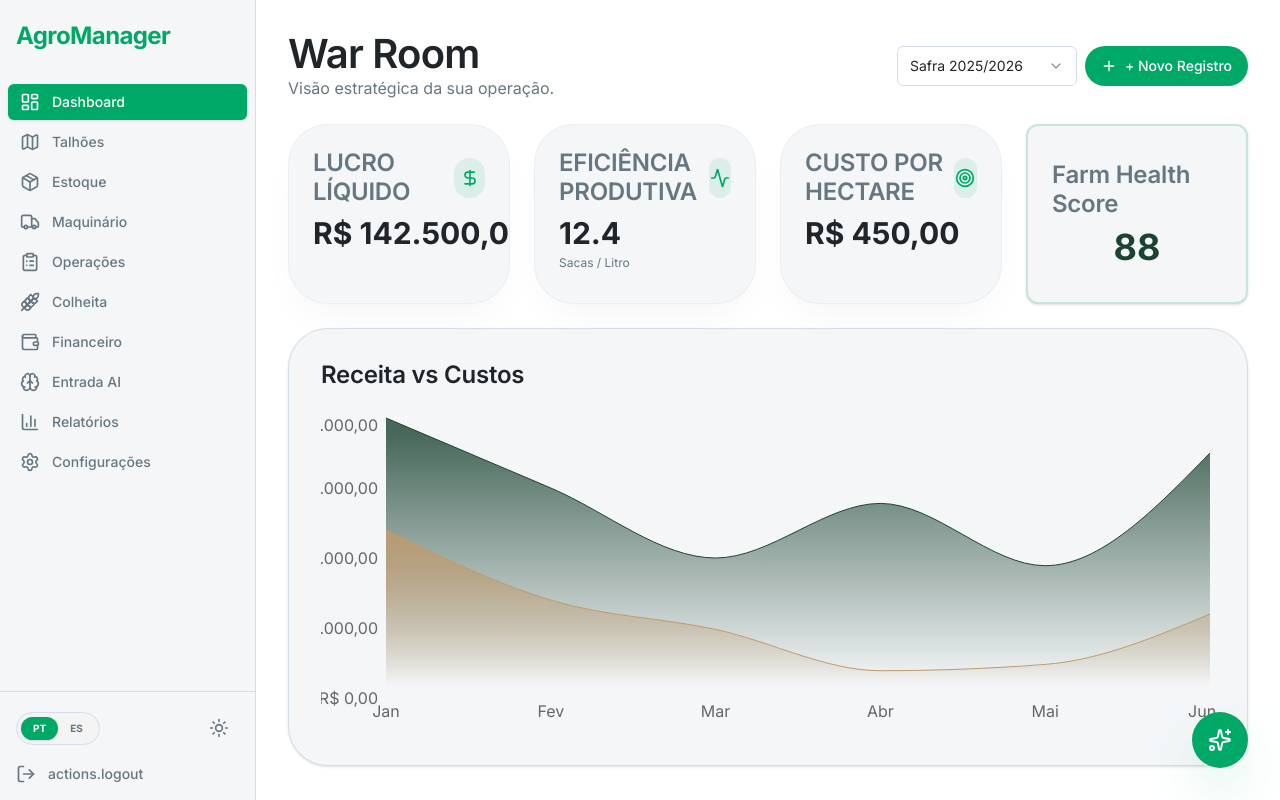
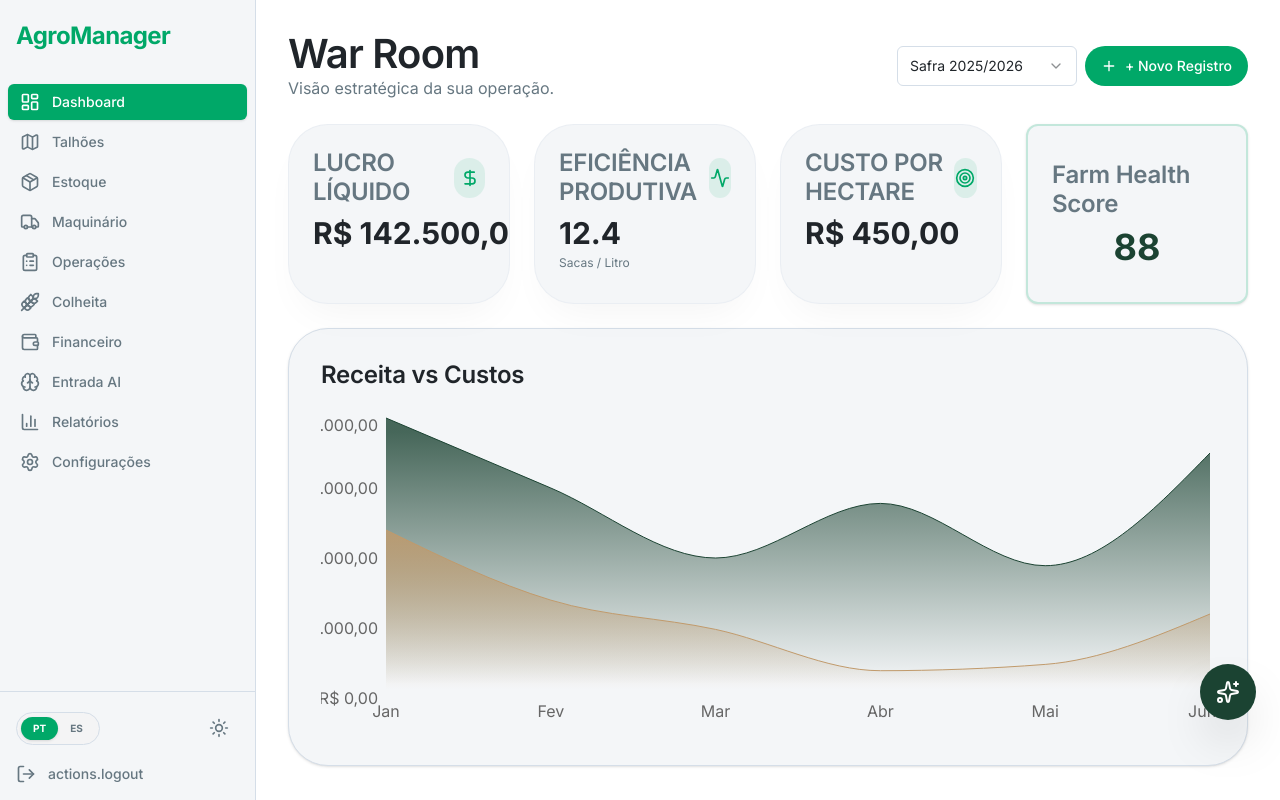
Before and after one commit to axis-net-py/AURELIUS, a React (Vite) app: page / in a window 1280 px wide. Built offline with nearby package versions, Linux system fonts and the light colour scheme; a web font is replaced by a local one; what @react-pdf/renderer would draw is missing.

Commit message:
fix: ai fab layout and implement hold-to-talk voice input

```diff
--- a/src/components/layout/AppShell.tsx
+++ b/src/components/layout/AppShell.tsx
@@ -5,8 +5,7 @@ import { BottomNav } from './BottomNav'
 import { ThemeToggle } from './ThemeToggle'
 import { LanguageToggle } from './LanguageToggle'
 import { AIInputModal } from '../ai/AIInputModal'
-import { Button } from '../ui/button'
-import { Sparkles } from 'lucide-react'
+import { VoiceInputFAB } from '../ui/VoiceInputFAB'
 
 export const AppShell: React.FC = () => {
   const [isAIModalOpen, setIsAIModalOpen] = useState(false)
@@ -30,14 +29,7 @@ export const AppShell: React.FC = () => {
         </main>
       </div>
 
-      {/* Floating Action Button for Mobile AI Input */}
-      <Button
-        className="fixed bottom-20 right-4 lg:bottom-8 lg:right-8 h-14 w-14 rounded-full shadow-2xl shadow-primary/30 z-40 bg-primary text-primary-foreground p-0"
-        onClick={() => setIsAIModalOpen(true)}
-      >
-        <Sparkles className="h-6 w-6" />
-      </Button>
-
+      <VoiceInputFAB />
       <BottomNav />
       <AIInputModal open={isAIModalOpen} onOpenChange={setIsAIModalOpen} />
     </div>
--- /dev/null
+++ b/src/components/ui/VoiceInputFAB.tsx
@@ -0,0 +1,80 @@
+import React, { useRef, useState, useEffect } from 'react';
+import { Mic, Sparkles, MessageSquare, Activity } from 'lucide-react';
+import { cn } from '@/lib/utils';
+import { toast } from 'sonner';
+
+export const VoiceInputFAB: React.FC = () => {
+  const [isRecording, setIsRecording] = useState(false);
+  const [isInputMode, setIsInputMode] = useState(false);
+  const mediaRecorderRef = useRef<MediaRecorder | null>(null);
+  const chunks = useRef<Blob[]>([]);
+
+  const startRecording = async () => {
+    try {
+      const stream = await navigator.mediaDevices.getUserMedia({ audio: true });
+      const mediaRecorder = new MediaRecorder(stream);
+      mediaRecorderRef.current = mediaRecorder;
+      chunks.current = [];
+
+      mediaRecorder.ondataavailable = (e) => chunks.current.push(e.data);
+      mediaRecorder.onstop = sendAudio;
+
+      mediaRecorder.start();
+      setIsRecording(true);
+      toast("Gravando...", { icon: "🎙️" });
+    } catch (err) {
+      toast.error("Erro ao acessar o microfone.");
+    }
+  };
+
+  const stopRecording = () => {
+    if (mediaRecorderRef.current && isRecording) {
+      mediaRecorderRef.current.stop();
+      mediaRecorderRef.current.stream.getTracks().forEach(track => track.stop());
+      setIsRecording(false);
+    }
+  };
+
+  const sendAudio = async () => {
+    const blob = new Blob(chunks.current, { type: 'audio/ogg' });
+    const formData = new FormData();
+    formData.append('audio', blob);
+
+    try {
+      const response = await fetch('/api/process-voice-input', {
+        method: 'POST',
+        body: formData,
+      });
+      const data = await response.json();
+      toast.success(`Entendido: ${data.message || 'Dados registrados com sucesso.'}`);
+    } catch {
+      toast.error("Erro ao processar áudio.");
+    }
+  };
+
+  return (
+    <>
+      <button
+        onMouseDown={startRecording}
+        onMouseUp={stopRecording}
+        onTouchStart={startRecording}
+        onTouchEnd={stopRecording}
+        onClick={() => !isRecording && setIsInputMode(true)}
+        className={cn(
+          "fixed bottom-20 right-6 z-50 h-14 w-14 rounded-full shadow-2xl transition-all duration-300 flex items-center justify-center",
+          isRecording
+            ? "bg-[#C19A6B] animate-pulse ring-4 ring-[#C19A6B]/50"
+            : "bg-[#1B4332] hover:bg-[#1B4332]/90"
+        )}
+      >
+        {isRecording ? <Activity className="text-white animate-bounce" /> : <Sparkles className="text-white" />}
+      </button>
+
+      {isInputMode && (
+        <div className="fixed bottom-40 right-6 bg-card p-4 rounded-xl border shadow-lg z-50">
+           <input className="border rounded p-2" placeholder="Digite..." onKeyDown={(e) => { if(e.key === 'Enter') setIsInputMode(false); }} />
+        </div>
+      )}
+    </>
+  );
+};
```
Also changed, not shown: 27 other files (tests, documents, lock files or other folders).
